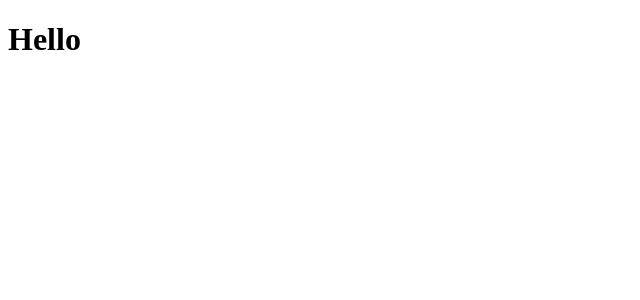
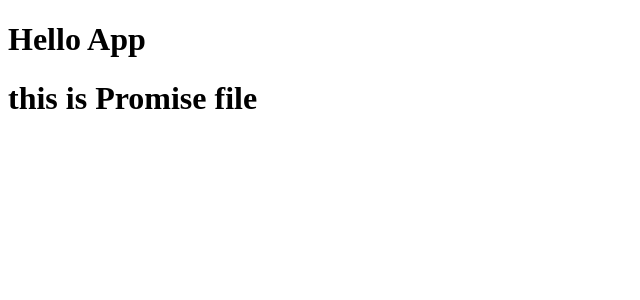
Before and after one commit to Fyamada1229/React_Learning_asynchronous_processing, a React (Create React App) app: page / in a window 1280 px wide. Shown: the top 300 px of the page, without its empty margins (0-640 px from the left). Built offline with nearby package versions, Linux system fonts and the light colour scheme.

Commit message:
add: PromiseFile追加

```diff
--- a/src/App.js
+++ b/src/App.js
@@ -1,11 +1,13 @@
 import React from "react";
+import PromiseFile from "./page/PromiseFile";
 
 const App = () => {
   return (
     <>
       <div className="App">
-        <h1>Hello</h1>
+        <h1>Hello App</h1>
       </div>
+      <PromiseFile />
     </>
   );
 };
--- /dev/null
+++ b/src/page/PromiseFile.js
@@ -0,0 +1,18 @@
+import React from "react";
+
+const PromiseFile = () => {
+  const promise = new Promise(function (resolve, reject) {
+    // 非同期処理
+  });
+
+  console.log(promise);
+  return (
+    <>
+      <div>
+        <h1>this is Promise file</h1>
+      </div>
+    </>
+  );
+};
+
+export default PromiseFile;
```
